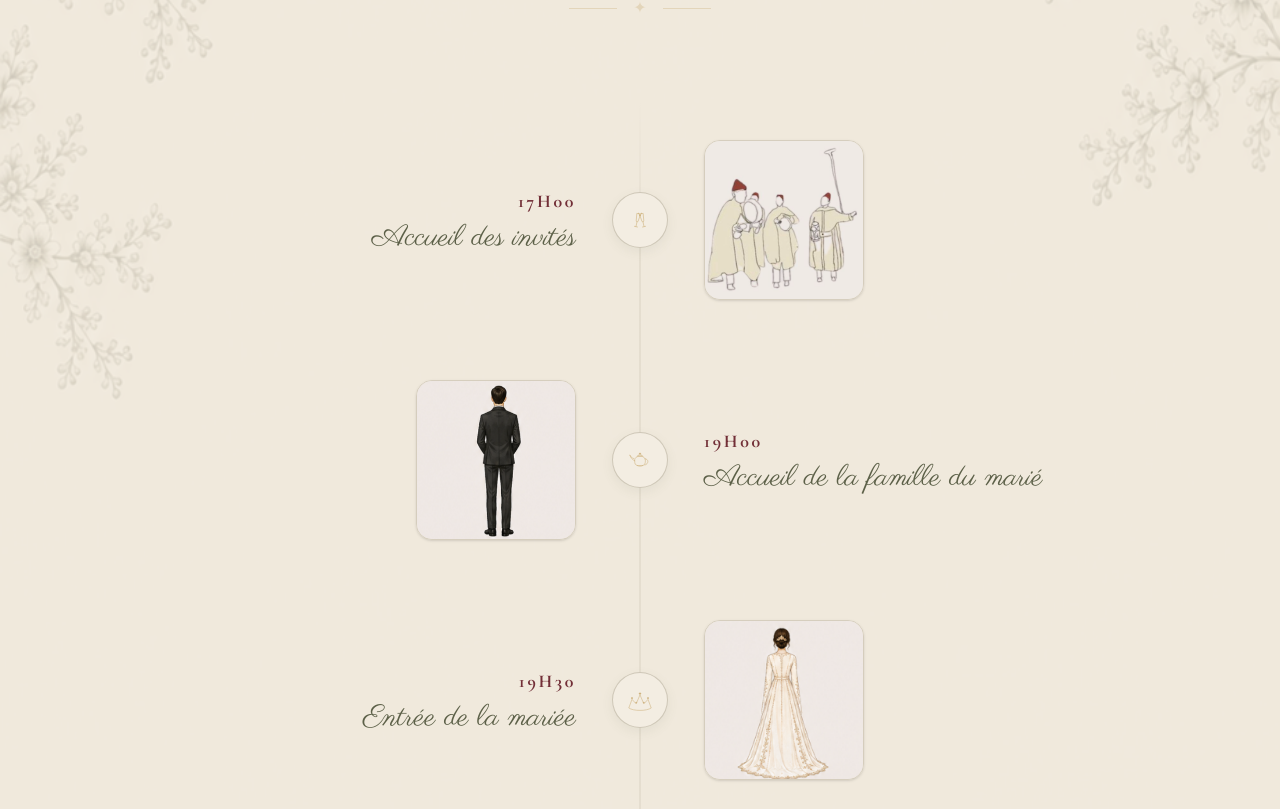
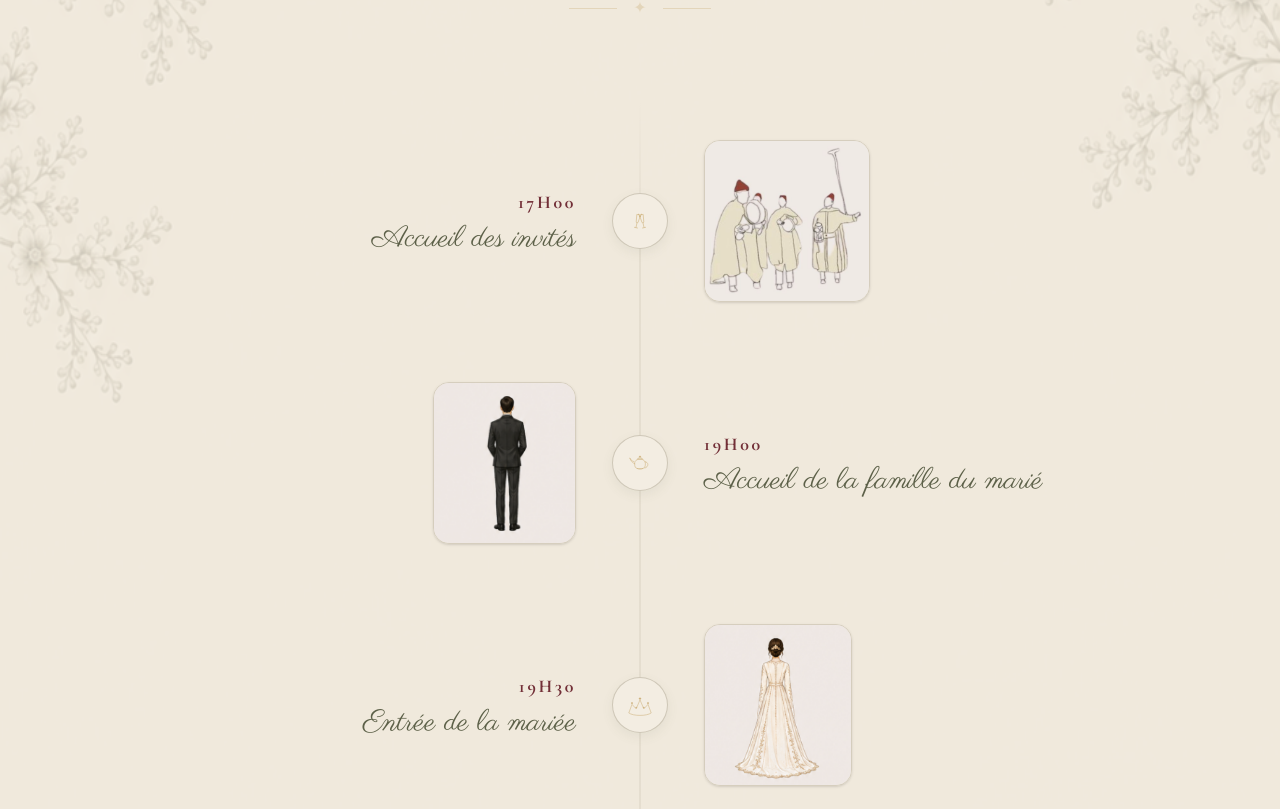
Before and after one commit to mehdibenabdallah6-hue/s-et-j, a React (Vite) app: page / in a window 1280 px wide. Shown: the part 2251-3060 px from the top of the page. Built offline with nearby package versions, Linux system fonts and the light colour scheme.

Commit message:
design: fix image cropping by using object-contain with fixed heights

```diff
--- a/src/components/Timeline.tsx
+++ b/src/components/Timeline.tsx
@@ -184,9 +184,9 @@ export default function Timeline() {
                         </p>
                       </div>
                     ) : event.image ? (
-                      <div className="flex justify-center w-28 md:w-40">
-                        <div className="rounded-2xl border border-[rgba(154,142,120,0.3)] shadow-sm overflow-hidden transition-transform duration-500 hover:scale-105 w-full aspect-square">
-                          <img src={event.image} alt="" className="w-full h-full object-cover" />
+                      <div className="flex justify-center">
+                        <div className="rounded-2xl border border-[rgba(154,142,120,0.3)] shadow-sm overflow-hidden transition-transform duration-500 hover:scale-105">
+                          <img src={event.image} alt="" className="h-28 md:h-40 max-w-[110px] md:max-w-[160px] w-auto object-contain" />
                         </div>
                       </div>
                     ) : null}
@@ -221,9 +221,9 @@ export default function Timeline() {
                         </p>
                       </div>
                     ) : event.image ? (
-                      <div className="flex justify-center w-28 md:w-40">
-                        <div className="rounded-2xl border border-[rgba(154,142,120,0.3)] shadow-sm overflow-hidden transition-transform duration-500 hover:scale-105 w-full aspect-square">
-                          <img src={event.image} alt="" className="w-full h-full object-cover" />
+                      <div className="flex justify-center">
+                        <div className="rounded-2xl border border-[rgba(154,142,120,0.3)] shadow-sm overflow-hidden transition-transform duration-500 hover:scale-105">
+                          <img src={event.image} alt="" className="h-28 md:h-40 max-w-[110px] md:max-w-[160px] w-auto object-contain" />
                         </div>
                       </div>
                     ) : null}
```
